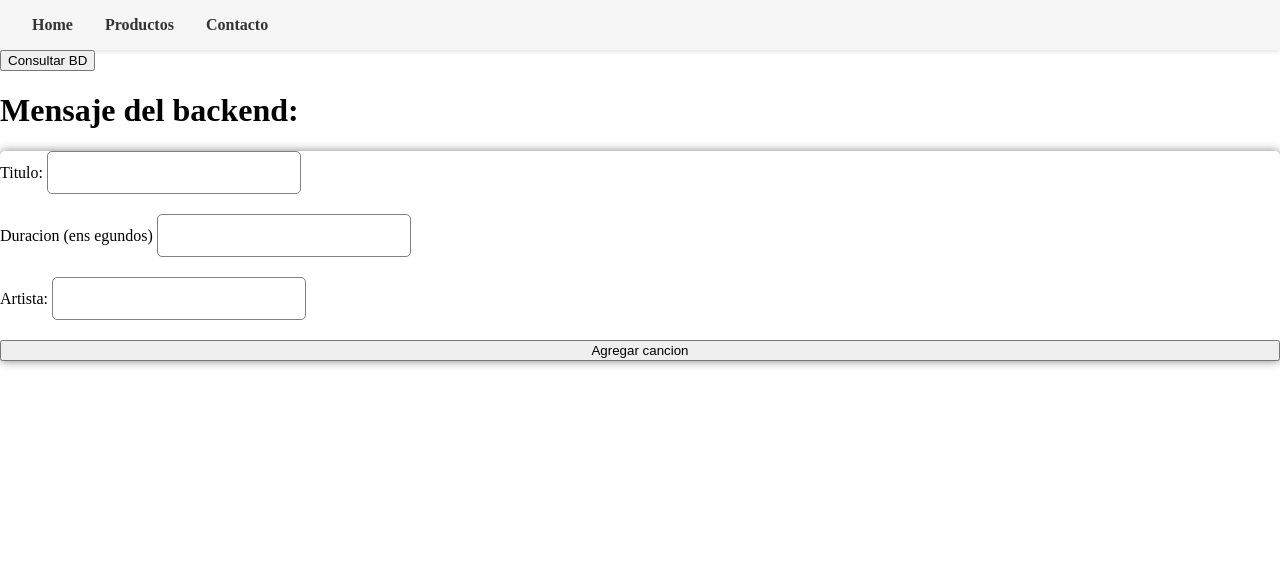
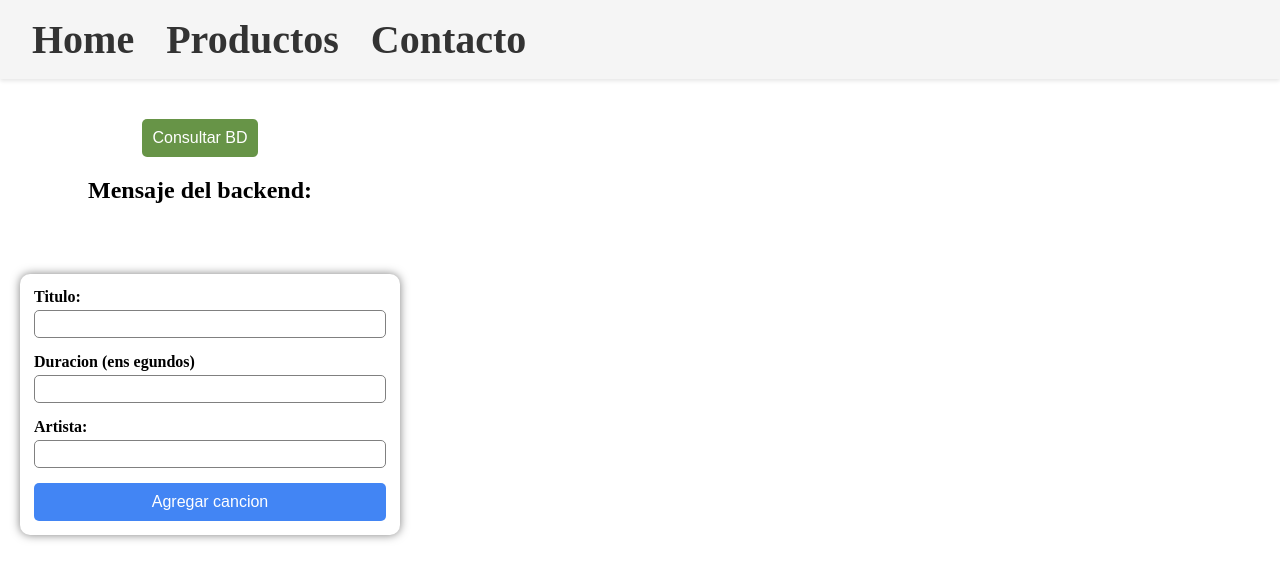
Before and after one commit to xX-RONIN-Xx/Olava, a website: page client/index.html in a window 1280 px wide. Drawn offline with Linux system fonts and the light colour scheme.

Commit message:
se mejoro css

```diff
--- a/client/css/style.css
+++ b/client/css/style.css
@@ -21,43 +21,83 @@ body {
   color: #333;
   font-weight: bold;
   transition: color 0.3s ease;
+  font-size: 40px;
 }
 
 nav a:hover {
   color: #007bff;
 }
-
-
-  .lista-canciones{
-    padding-left: 2rem;
+section.main{
+  max-width: 400px;
+  display: flex;
+  flex-direction: column;
 }
 
-  .lista-canciones > li{
-    margin-bottom: 1rem;
+h1{
+  text-align: center;
+}
+.lista-canciones {
+  padding-left: 20px;
+}
+
+.lista-canciones > li {
+  margin-bottom: 1em;
+  background-color: #f0f0f0;
   border-radius: 5px;
   padding: 10px;
 }
 
-  .lista-canciones ul{
+.lista-canciones ul {
+  margin: 0;
   padding-left: 20px;
 }
 
-  .lista-canciones ul li{
+.lista-canciones ul li {
   list-style-type: disc;
 }
 
-  .formulario{
-
-    border-radius: 5px;
+.formulario {
+  margin-left: 20px;
+  padding: 14px;
+  border-radius: 10px;
   display: flex;
   flex-direction: column;
-    gap:20px;
-    box-shadow: 0 0 10px rgba(0,0,0,0.5)
+  gap: 15px;
+  box-shadow: 0 0 10px rgba(0, 0, 0, 0.5);
+  margin-bottom: 40PX;
 }
 
-  .formulario input{
+.formulario input {
+  padding: 6px;
+  border-radius: 5px;
+  margin-top: 4px;
+  border: 1px solid grey;
+  font-size: 12px;
+}
+.formulario label {
+  display: flex;
+  flex-direction: column;
+  font-weight: bold;
+}
+
+.formulario button,
+#obtenerDatos {
   padding: 10px;
+  font-size: 16px;
+  background-color: #4285f4;
+  color: white;
+  border: none;
   border-radius: 5px;
-    border: 1px solid grey;
-    font-size: 18px;
+  cursor: pointer;
+  transition: background-color 0.3s ease;
 }
+button#obtenerDatos {
+  background-color: rgba(59, 117, 18, 0.774);
+  padding: 10px;
+  margin-top: 40px;
+  align-self: center;
+}
+.formulario button:hover,
+#obtenerDatos:hover {
+  background-color: #3367d6;
+}
--- a/client/index.html
+++ b/client/index.html
@@ -16,33 +16,29 @@
         </ul>
       </nav>
     </header>
-
+    <section class="main">
       <button id="obtenerDatos">Consultar BD</button>
       <div id="api"></div>
 
       <h1>Mensaje del backend:</h1>
       <ol id="lista-canciones" class="lista-canciones"></ol>
       <div id="resultado"></div>
-
-
+<br>
       <form id="form-cancion" class="formulario">
         <label>
           Titulo:
-        <input type="text" id="titulo" required>
+          <input type="text" id="titulo" required />
         </label>
         <label>
           Duracion (ens egundos)
-        <input type="number" id="duracion" required>
+          <input type="number" id="duracion" required />
         </label>
         <label>
           Artista:
-        <input type="text" id="artista" required>
+          <input type="text" id="artista" required />
         </label>
         <button type="submit">Agregar cancion</button>
-
-
-
       </form>
-
+    </section>
   </body>
 </html>
```
Lines whose indentation alone changed are shown as unchanged.
